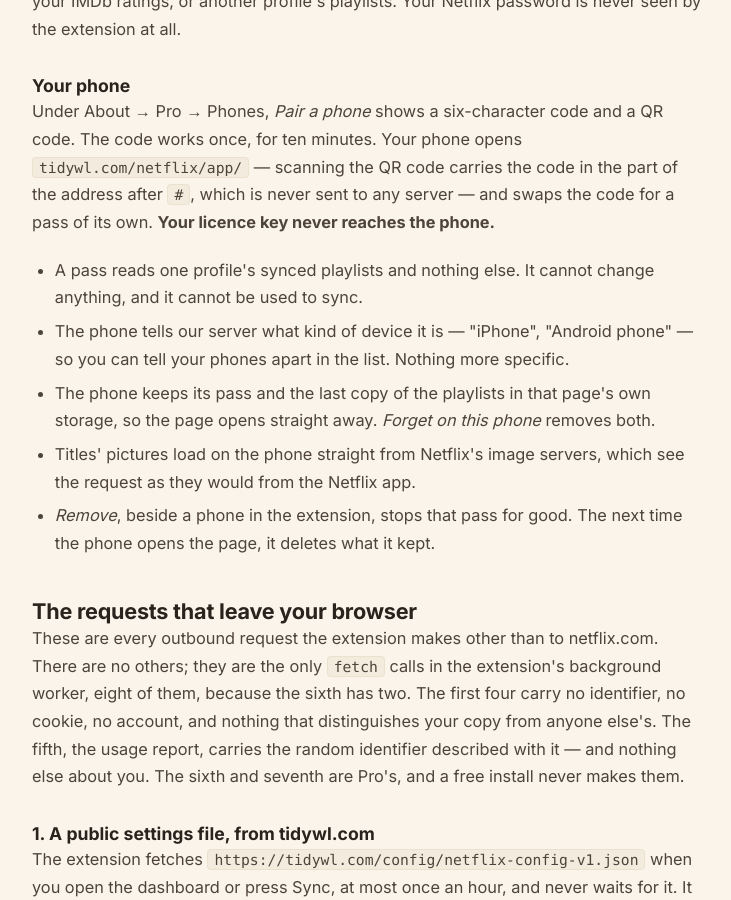
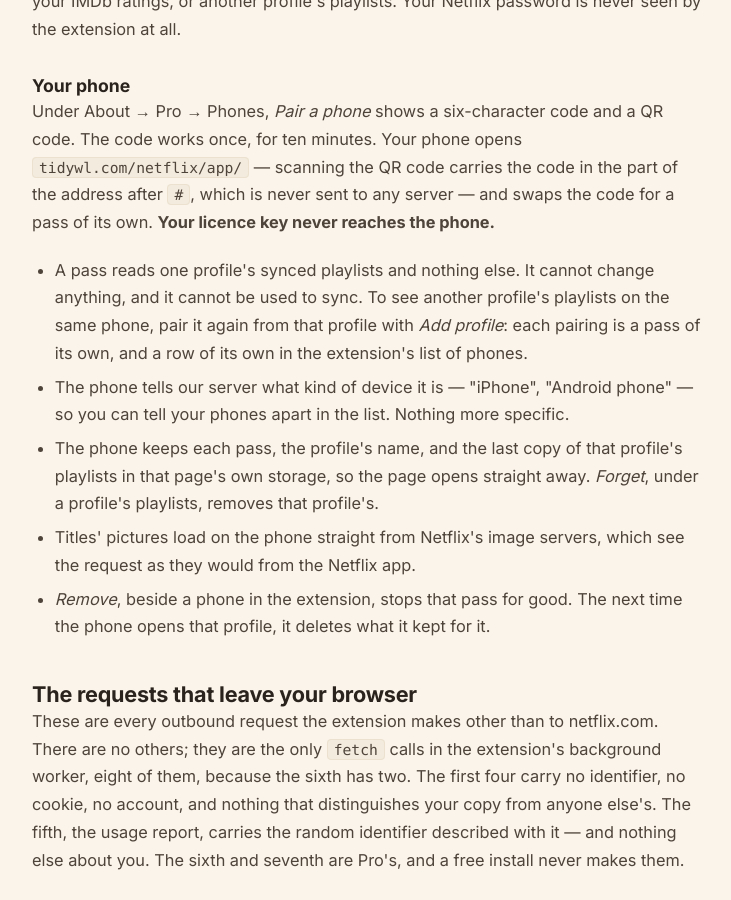
Before and after one commit to dominic-lam/tidywl-site, a Jekyll site: the page built from netflix/privacy/index.html, in a window 1280 px wide and 900 px high, scrolled down 5746 px. Shown: the whole window, without its empty margins (272-1003 px from the left). Built offline with Jekyll 4.4.1, drawn with Linux system fonts in a browser that asks for light colours.

Commit message:
DRAFT netflix privacy: a phone keeps a pass per profile it is paired for
The phone app now holds several profiles (tidywl-site main, 2026-09-26): each
pairing is its own pass and its own row in the extension's phone list, Forget
removes one profile's, and a removed pass deletes only what was kept for it.

Co-Authored-By: Claude Opus 5.5 (1M context) <noreply@anthropic.com>
Claude-Session: https://claude.ai/code/session_01NUHVBVCBy2pH7HXjBLUp1N

```diff
--- a/netflix/privacy/index.html
+++ b/netflix/privacy/index.html
@@ -209,11 +209,11 @@ last_modified_at: 2026-09-23
       pass of its own. <strong>Your licence key never reaches the phone.</strong>
     </p>
     <ul>
-      <li>A pass reads one profile's synced playlists and nothing else. It cannot change anything, and it cannot be used to sync.</li>
+      <li>A pass reads one profile's synced playlists and nothing else. It cannot change anything, and it cannot be used to sync. To see another profile's playlists on the same phone, pair it again from that profile with <em>Add profile</em>: each pairing is a pass of its own, and a row of its own in the extension's list of phones.</li>
       <li>The phone tells our server what kind of device it is — "iPhone", "Android phone" — so you can tell your phones apart in the list. Nothing more specific.</li>
-      <li>The phone keeps its pass and the last copy of the playlists in that page's own storage, so the page opens straight away. <em>Forget on this phone</em> removes both.</li>
+      <li>The phone keeps each pass, the profile's name, and the last copy of that profile's playlists in that page's own storage, so the page opens straight away. <em>Forget</em>, under a profile's playlists, removes that profile's.</li>
       <li>Titles' pictures load on the phone straight from Netflix's image servers, which see the request as they would from the Netflix app.</li>
-      <li><em>Remove</em>, beside a phone in the extension, stops that pass for good. The next time the phone opens the page, it deletes what it kept.</li>
+      <li><em>Remove</em>, beside a phone in the extension, stops that pass for good. The next time the phone opens that profile, it deletes what it kept for it.</li>
     </ul>
 
     <h2>The requests that leave your browser</h2>
```
